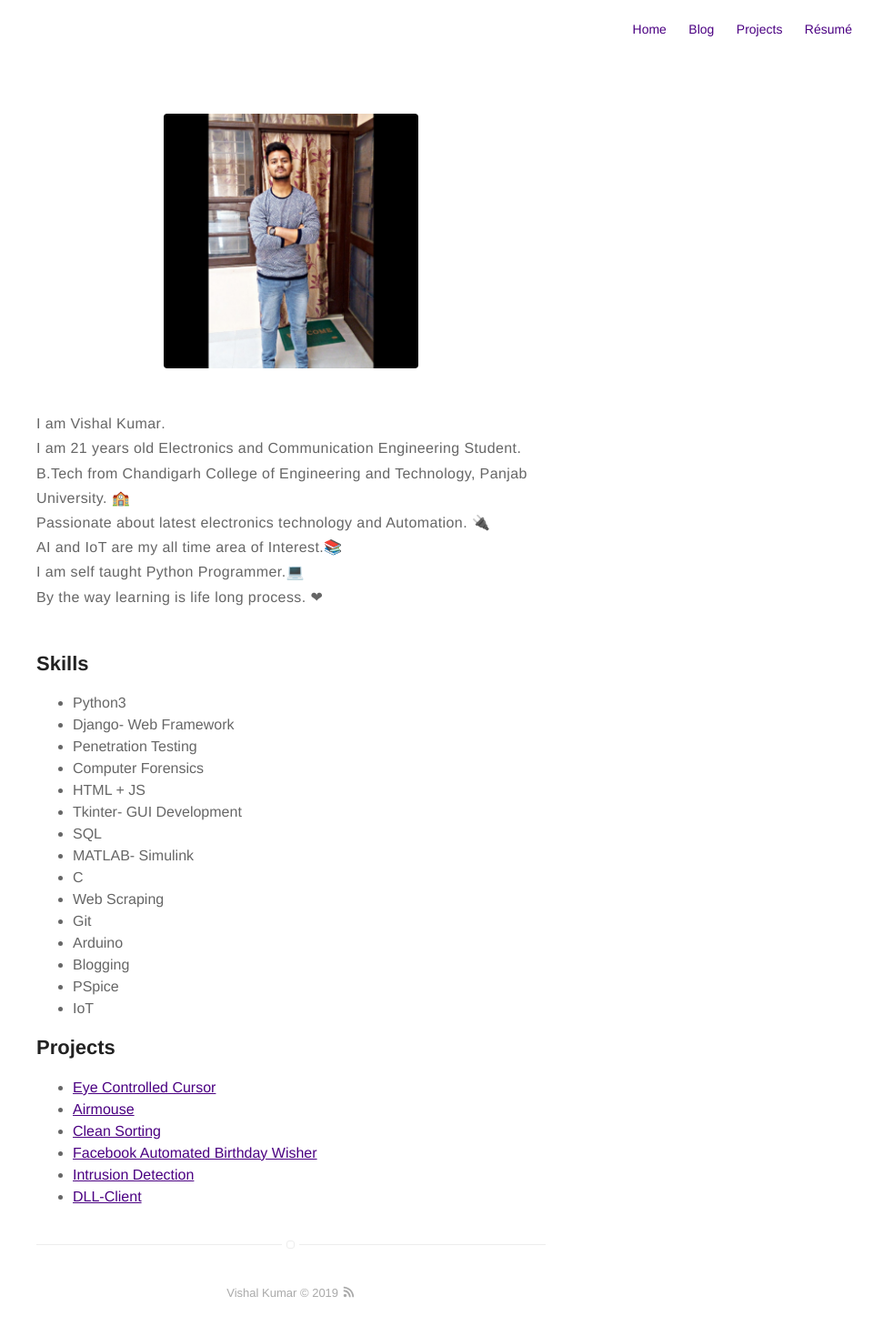
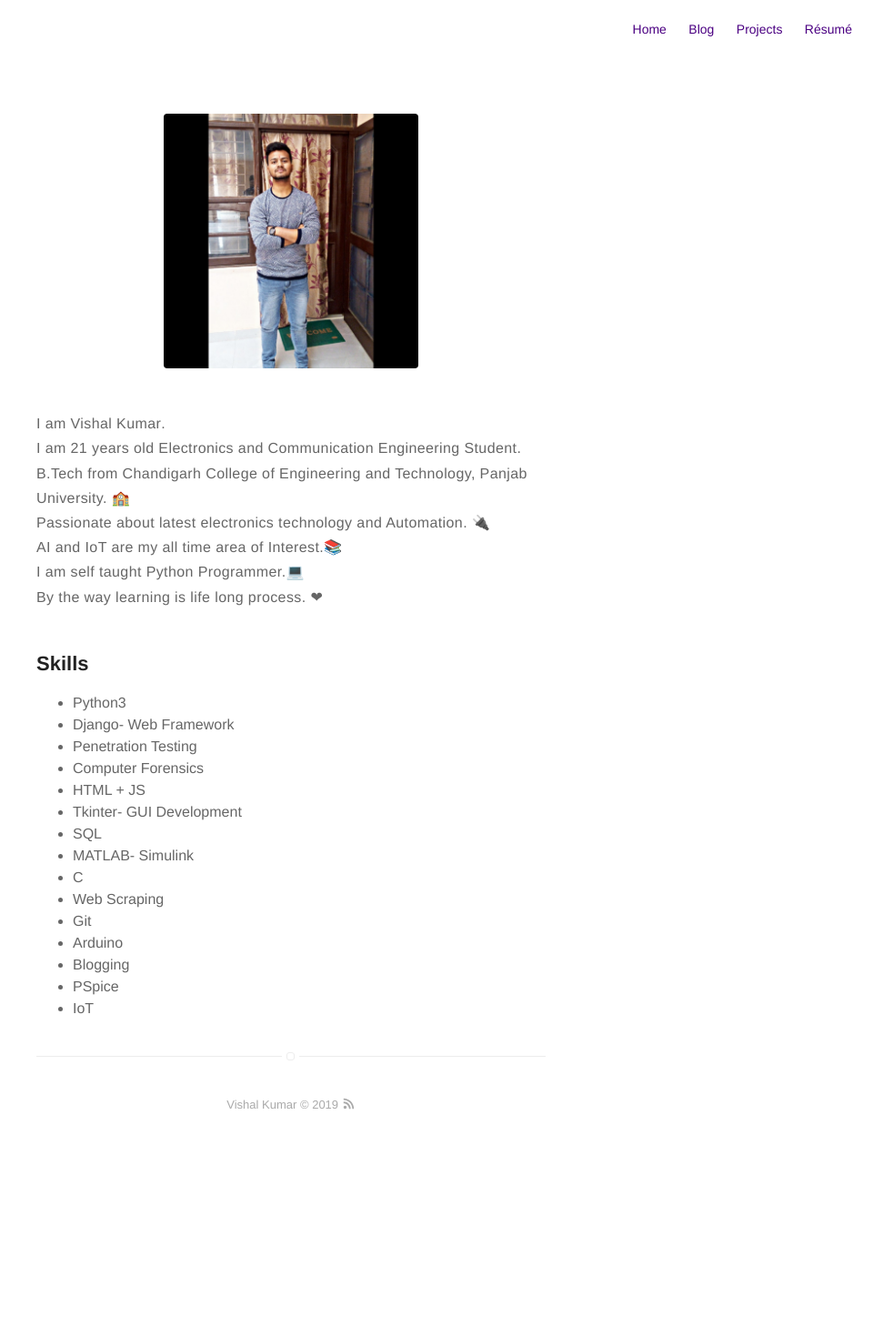
Before and after one commit to the-vishal/the-vishal.github.io, a Jekyll site: the page built from about.md, in a window 1280 px wide. Shown: the whole page at 91% size, without its empty margins (320-1280 px from the left). Built offline with Jekyll 4.4.1, drawn with Linux system fonts in a browser that asks for light colours; after the commit the page ends 1262 px from its top, so only the background shows below that.

Commit message:
Update about.md

```diff
--- a/about.md
+++ b/about.md
@@ -40,14 +40,3 @@ By the way learning is life long process. ❤<br/><br/>
 	<li>IoT</li>
 
 </ul>
-
-<h2>Projects</h2>
-
-<ul>
-	<li><a href="https://github.com/the-vishal/EyeControlledCursor">Eye Controlled Cursor</a></li>
-	<li><a href="https://github.com/the-vishal/Air-Mouse">Airmouse</a></li>
-	<li><a href="https://github.com/the-vishal/Clean-Sorting">Clean Sorting</a></li>
-	<li><a href="https://github.com/the-vishal/Fb_Automated_Birthday_Wisher">Facebook Automated Birthday Wisher</a></li>
-	<li><a href="https://github.com/the-vishal/Intrusion_Detection">Intrusion Detection</a></li>
-	<li><a href="https://github.com/the-vishal/DLL-Client">DLL-Client</a></li>
-</ul>
```
